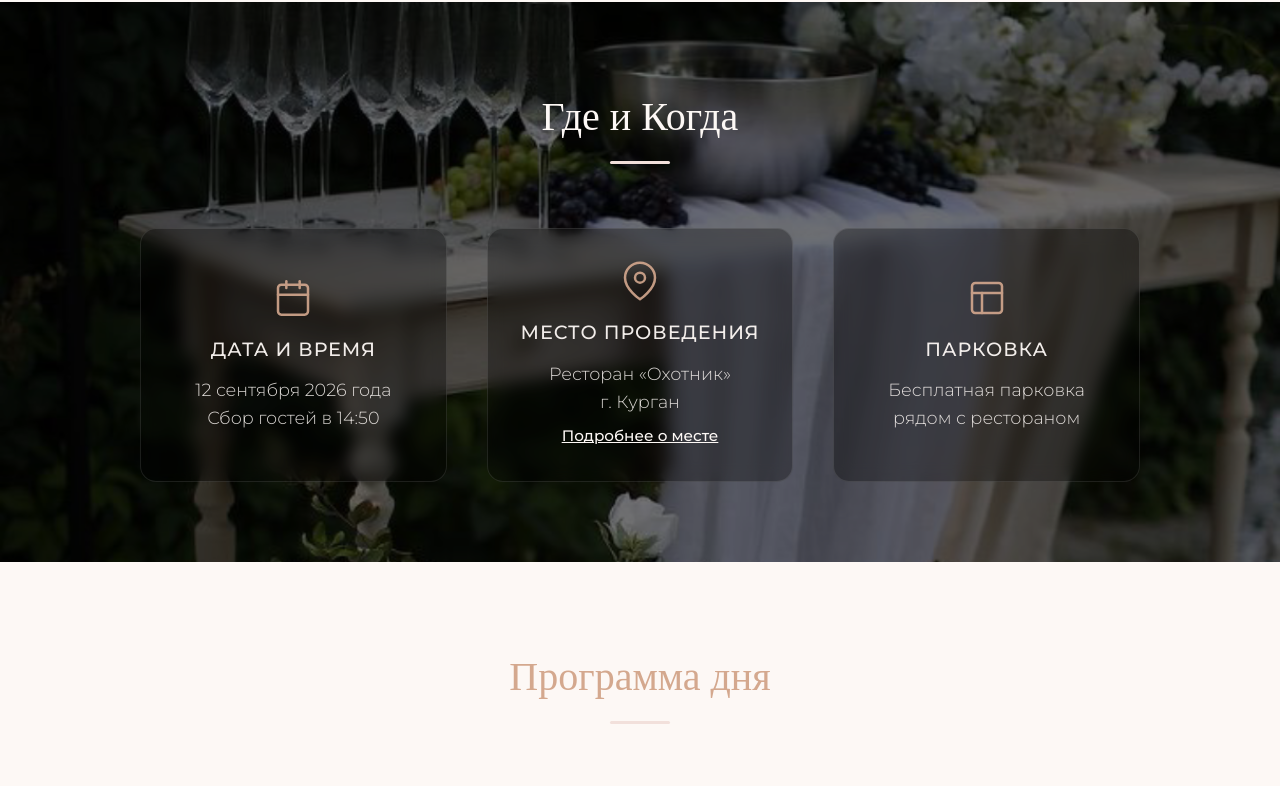
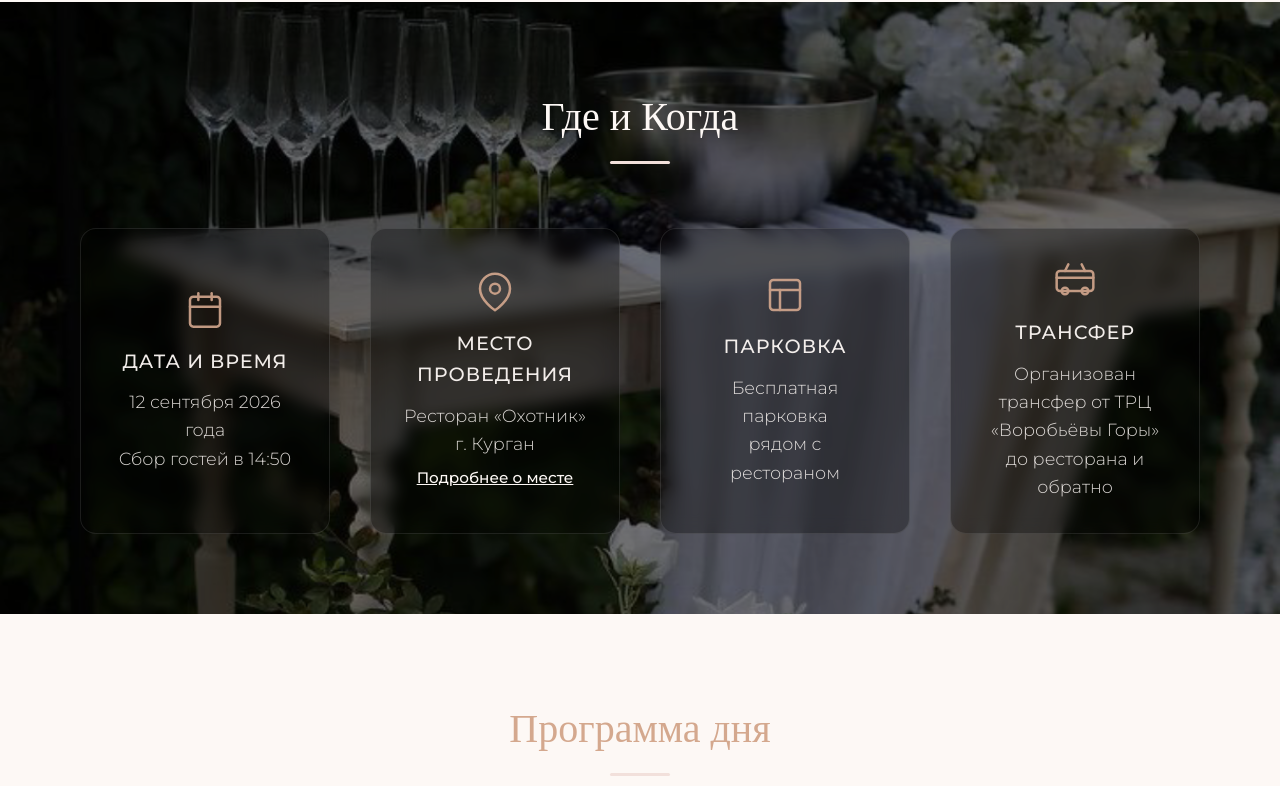
Before and after one commit to 5h4r3r/invitation, a Vue app: page / in a window 1280 px wide. Shown: the part 1636-2422 px from the top of the page. Built offline with nearby package versions, Linux system fonts and the light colour scheme; no server answers; a web font is replaced by a local one.

Commit message:
dateplace: add transfer card

```diff
--- a/src/components/DatePlace.vue
+++ b/src/components/DatePlace.vue
@@ -36,6 +36,19 @@
           <h3>Парковка</h3>
           <p>Бесплатная парковка<br>рядом с рестораном</p>
         </div>
+
+        <div class="dp-card fade-in" ref="card4Ref" style="transition-delay: 400ms">
+          <svg class="dp-icon" width="40" height="40" viewBox="0 0 24 24" fill="none" stroke="currentColor" stroke-width="1.5" stroke-linecap="round" stroke-linejoin="round">
+            <rect x="1" y="6" width="22" height="12" rx="2"/>
+            <circle cx="6" cy="18" r="2"/>
+            <circle cx="18" cy="18" r="2"/>
+            <line x1="6" y1="6" x2="8" y2="2"/>
+            <line x1="18" y1="6" x2="16" y2="2"/>
+            <line x1="1" y1="10" x2="23" y2="10"/>
+          </svg>
+          <h3>Трансфер</h3>
+          <p>Организован трансфер от ТРЦ «Воробьёвы Горы»<br>до ресторана и обратно</p>
+        </div>
       </div>
     </div>
   </section>
@@ -48,6 +61,7 @@ const titleRef = ref(null)
 const card1Ref = ref(null)
 const card2Ref = ref(null)
 const card3Ref = ref(null)
+const card4Ref = ref(null)
 
 onMounted(() => {
   const observer = new IntersectionObserver((entries) => {
@@ -58,7 +72,7 @@ onMounted(() => {
     })
   }, { threshold: 0.1, rootMargin: '0px 0px -50px 0px' })
 
-  ;[titleRef.value, card1Ref.value, card2Ref.value, card3Ref.value].forEach(el => {
+  ;[titleRef.value, card1Ref.value, card2Ref.value, card3Ref.value, card4Ref.value].forEach(el => {
     if (el) observer.observe(el)
   })
 })
```
Also changed, not shown: 5 other files (tests, documents, lock files or other folders).
